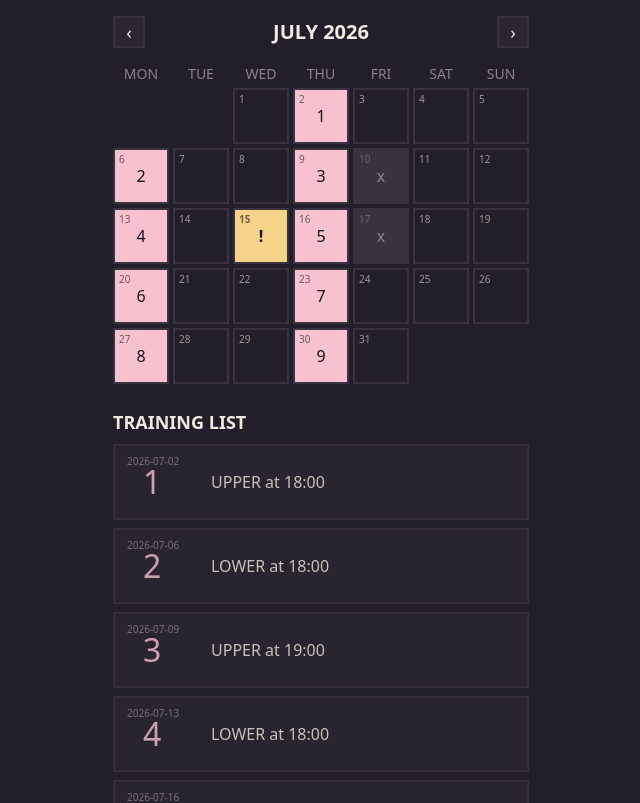
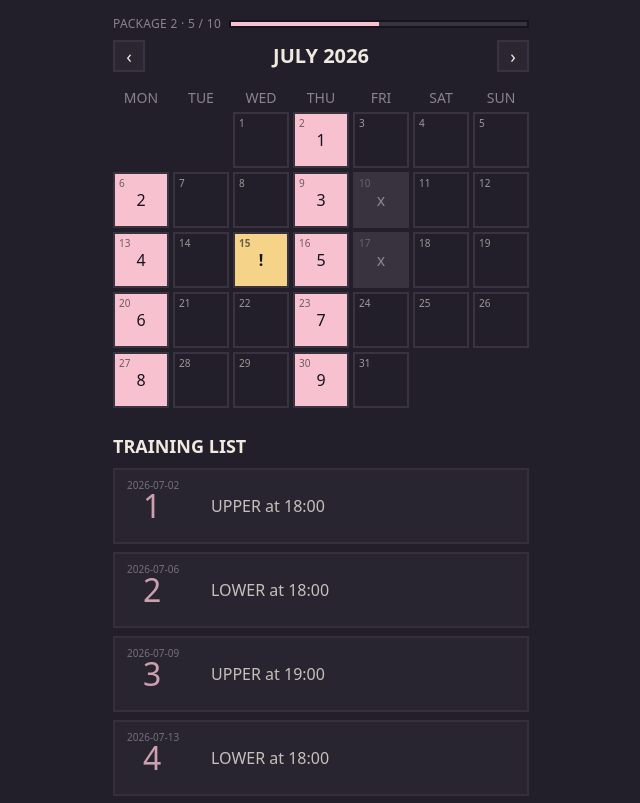
Before and after one commit to TijanTRados/TrainerApp, a Next.js app: page / in a window 1280 px wide. Shown: the top 803 px of the page, without its empty margins (319-959 px from the left). Built offline with nearby package versions, Linux system fonts and the light colour scheme.

Commit message:
Add package header with progress bar (#3)
- Show current package and sessions completed
- Progress bar fills from trainingsDone / size
- Add today constant to mockData as a stand-in for the clock

```diff
--- a/app/page.js
+++ b/app/page.js
@@ -1,7 +1,7 @@
 'use client';
 import { useState } from 'react';
 
-import { trainings, unavailableDates, measurementDates } from '@/lib/mockData';
+import { trainings, unavailableDates, measurementDates, currentPackage, today } from '@/lib/mockData';
 import Link from 'next/link';
 
 const dayNames = ['MON', 'TUE', 'WED', 'THU', 'FRI', 'SAT', 'SUN'];
@@ -47,6 +47,10 @@ export default function Home() {
     .toLocaleDateString('en-GB', { month: 'long' })
     .toLocaleUpperCase('en-GB');
   const monthStr = String(month + 1).padStart(2, '0');
+  const trainingsDone = trainings.filter(
+    t => t.packageId === currentPackage.id && t.date <= today
+  ).length;
+  const packagePercent = Math.round((trainingsDone / currentPackage.size) * 100);
 
   // Styling for the navigation buttons
   const navButtonClass =
@@ -54,8 +58,24 @@ export default function Home() {
 
   return (
     <main className="p-4 max-w-md mx-auto spotlight-area" onMouseMove={handleSpotlight}>
+
+      {/* Package number and progress */}
+      <div className="flex items-center gap-2 mb-2">
+        <span className="text-xs text-muted tracking-wide whitespace-nowrap">
+          PACKAGE {currentPackage.id} · {trainingsDone} / {currentPackage.size}
+        </span>
+
+        <div className="flex-1 h-2 bg-raised border-2 border-outline">
+          <div
+            className="h-full bg-sakura"
+            style={{ width: `${packagePercent}%` }}
+          />
+        </div>
+      </div>
+
       {/* Header and navigation buttons */}
       <div className="flex items-center justify-between mb-4">
+
         <button
           type="button"
           onClick={() => shiftMonth(-1)}
--- a/lib/mockData.js
+++ b/lib/mockData.js
@@ -1,4 +1,5 @@
 export const currentPackage = { id: 2, size: 10 };
+export const today = '2026-08-20';
 
 export const trainings = [
     { id: 1, packageId: 1, date: '2026-07-02', time: '18:00', type: 'upper' },
```
